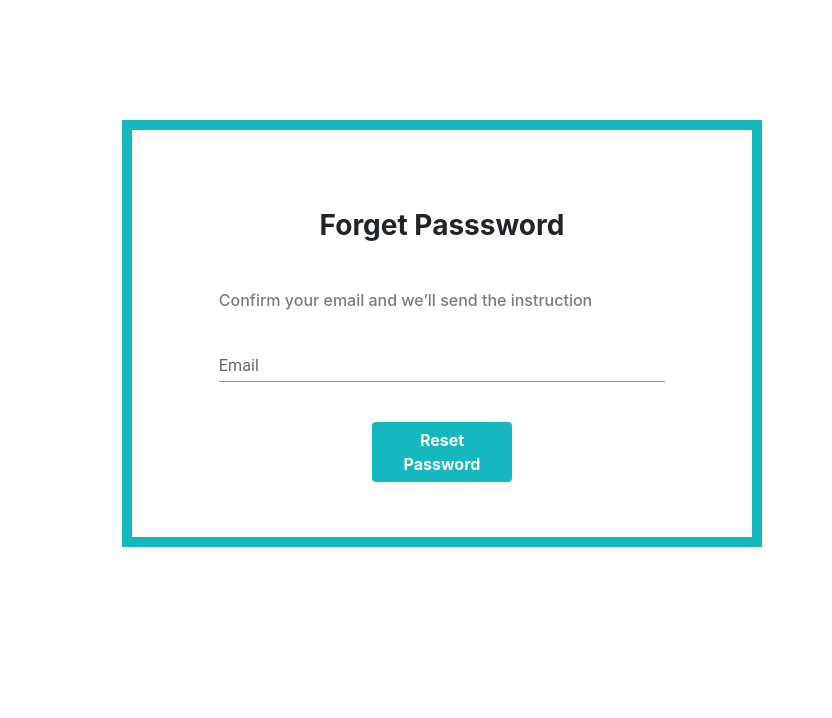
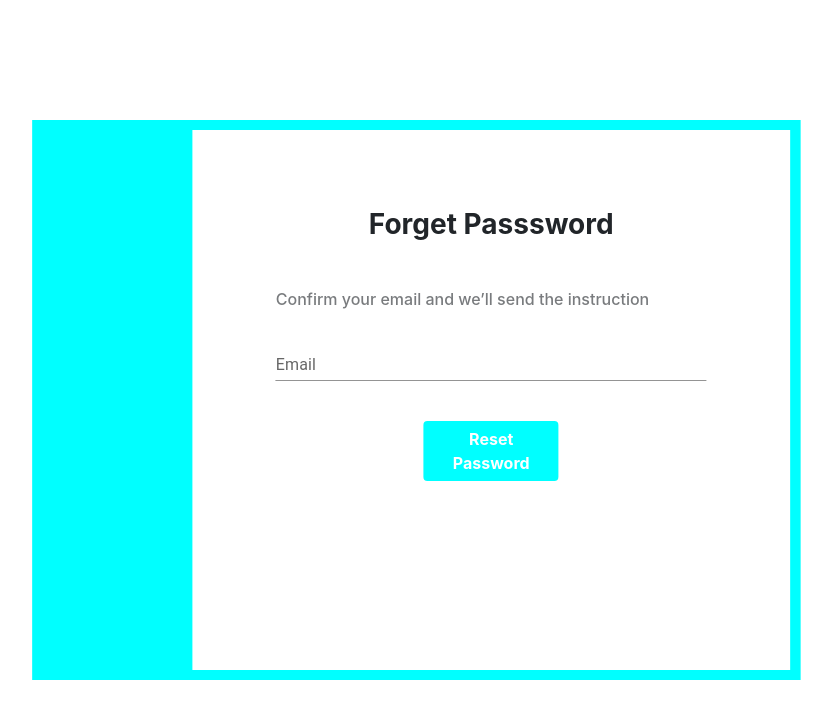
Before and after one commit to MZakria3637/Screens, a React (Create React App) app: page /forgot-password in a window 1280 px wide. Shown: the top 718 px of the page, without its empty margins (198-1030 px from the left). Built offline with nearby package versions, Linux system fonts and the light colour scheme.

Commit message:
Issues Resolved

```diff
--- a/src/change_password/change_password.css
+++ b/src/change_password/change_password.css
@@ -1,18 +1,18 @@
-.Login{
+.Change{
     width: 50%;
     height: auto;
     transform: translate(50%,15vh);
     overflow: hidden;
     border: 10px solid #15b8bf;
 }
-.login_form{
+.change_form{
     width: 100%;
     background-color:white;
     float: right;
     height:100%;
 
 }
-.row1{
+.row3{
     display: flex;
     flex-direction: column;
     align-items: center;
@@ -20,14 +20,14 @@
     /* margin-left: -10%; */
     margin: 5%;
 }
-.forgot_pass{
+.change_pass{
     align-self: flex-end;
     margin-right: 10%;
     border-radius: 17px !important;
     padding-left: 30px;
     padding-right: 30px;
 }
-.login_btn{
+.change_btn{
     background-color: #15b8bf!important;
     border: 1px #15b8bf!important;
 }
--- a/src/change_password/change_password.js
+++ b/src/change_password/change_password.js
@@ -2,9 +2,9 @@ import React from 'react'
 import "./change_password.css"
 function ChangePassword() {
     return (
-        <div className="Login">
-            <div className="login_form">
-                <div className="row1">
+        <div className="Change">
+            <div className="change_form">
+                <div className="row3">
                     <h3 className="heading my-5 fw-bold">Change Password</h3>
                     <div className="mb-3">
                         <label for="currentPassword" className="form-label fw-bold fs-6">Current Password</label>
@@ -18,7 +18,7 @@ function ChangePassword() {
                         <label for="confirmPassword" className="form-label fw-bold fs-6">Confirm Password</label>
                         <input type="password" className=" p-2 input" id="confirmPassword" />
                     </div>
-                    <button type="button" class="forgot_pass btn btn-primary login_btn fw-bold my-4">Save</button>
+                    <button type="button" class="change_pass btn btn-primary change_btn fw-bold my-4">Save</button>
 
                 </div>
 
--- a/src/create_account/account.css
+++ b/src/create_account/account.css
@@ -1,4 +1,4 @@
-.Login{
+/* .Login{
     background-color:#15b8bf;
     width: 60%;
     height: auto;
@@ -31,4 +31,4 @@
     display: flex;
     flex-direction: row;
     justify-content:space-between;
-}
+} */
--- a/src/forgot_password/forgot.css
+++ b/src/forgot_password/forgot.css
@@ -1,19 +1,19 @@
-.Login{
-    background-color:#15b8bf;
+.Forgot{
+    background-color:aqua;
     width: 60%;
     height: 70vh;
     transform: translate(30%,15vh);
     overflow: hidden;
-    border: 10px solid #15b8bf;
+    border: 10px solid aqua;
 }
-.login_form{
+.forgot_form{
     width: 80%;
     background-color:white;
     float: right;
     height:100%;
 
 }
-.row1{
+.row2{
     display: flex;
     flex-direction: column;
     align-items: center;
@@ -25,8 +25,8 @@
     align-self: flex-start;
     padding-left: 10%;
 }
-.login_btn{
-    background-color: #15b8bf !important;
-    border: 1px #15b8bf !important;
+.forgot_btn{
+    background-color: aqua !important;
+    border: 1px aqua !important;
     display: inline-block !important;
 }
--- a/src/forgot_password/forgot_password.js
+++ b/src/forgot_password/forgot_password.js
@@ -16,10 +16,10 @@ function Forgot() {
 
 
     return (
-        <div className="Login">
+        <div className="Forgot">
             {console.log(values.showEmail)}
-            <div className="login_form">
-                <div className="row1">
+            <div className="forgot_form">
+                <div className="row2">
                     <h3 className="heading my-5 fw-bold">Forget Passsword</h3>
                     <h6 className="instruction">Confirm your email and we’ll send the instruction </h6>
                     <FormControl sx={{ my: 2, width: '80%' }} variant="standard">
@@ -31,7 +31,7 @@ function Forgot() {
                             onChange={handleChange('email')}
                         />
                     </FormControl>
-                    <button type="button" class="btn btn-primary login_btn fw-bold w-25 my-4">Reset Password</button>
+                    <button type="button" class="btn btn-primary forgot_btn fw-bold w-25 my-4">Reset Password</button>
 
                 </div>
 
--- a/src/login/login.js
+++ b/src/login/login.js
@@ -1,4 +1,4 @@
-import React,{useState} from 'react'
+import React, { useState } from 'react'
 import "./login.css"
 import { FormControl, IconButton, Input, InputAdornment, InputLabel, } from '@mui/material';
 import { Visibility, VisibilityOff } from '@mui/icons-material';
```
